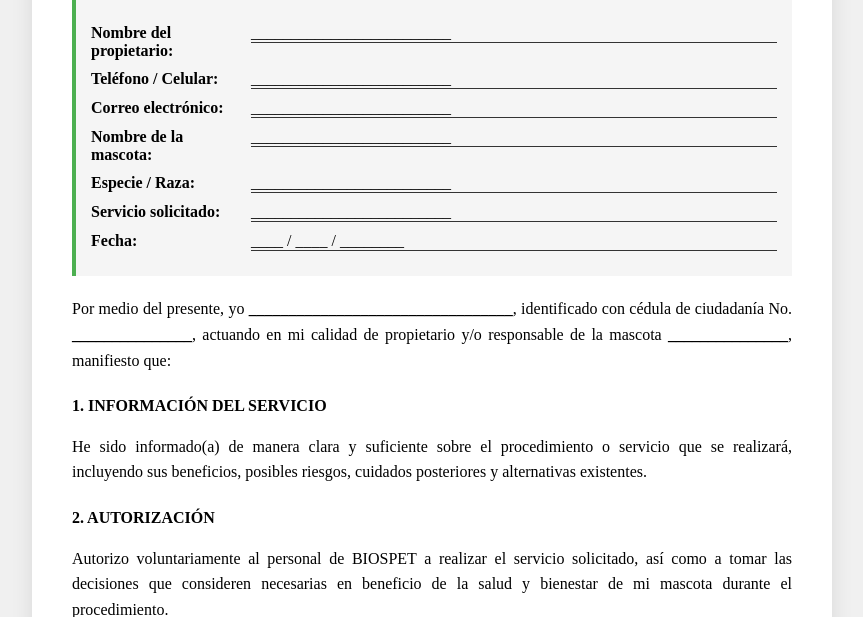
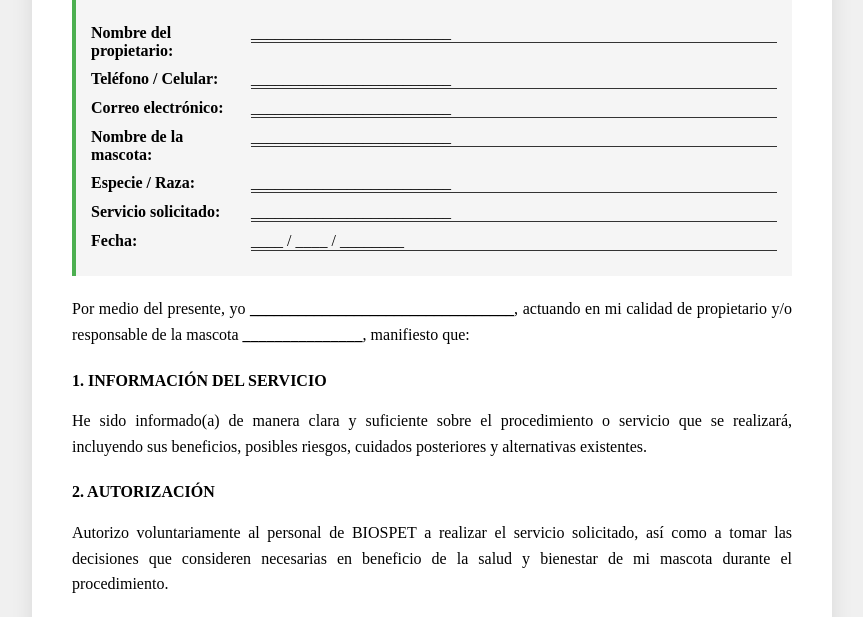
Before and after one commit to bioscan428-ui/BIOSPET, a PHP site: page /admin/imprimir_consentimiento_formato.php in a window 1280 px wide. Shown: the part 320-937 px from the top of the page, without its empty margins (208-1071 px from the left). Run offline with PHP 8.4, Linux system fonts and the light colour scheme; the visitor is signed in with stand-in values (Sample User, id 1).

Commit message:
Add files via upload

```diff
--- a/admin/imprimir_consentimiento_formato.php
+++ b/admin/imprimir_consentimiento_formato.php
@@ -282,8 +282,7 @@ if ($id_servicio > 0) {
 
         <!-- Contenido del consentimiento -->
         <div class="contenido">
-            <p>Por medio del presente, yo <strong>_________________________________</strong>, identificado con cédula de ciudadanía No.
-            <strong>_______________</strong>, actuando en mi calidad de propietario y/o responsable de la mascota
+            <p>Por medio del presente, yo <strong>_________________________________</strong>, actuando en mi calidad de propietario y/o responsable de la mascota
             <strong>_______________</strong>, manifiesto que:</p>
 
             <h3>1. INFORMACIÓN DEL SERVICIO</h3>
```
